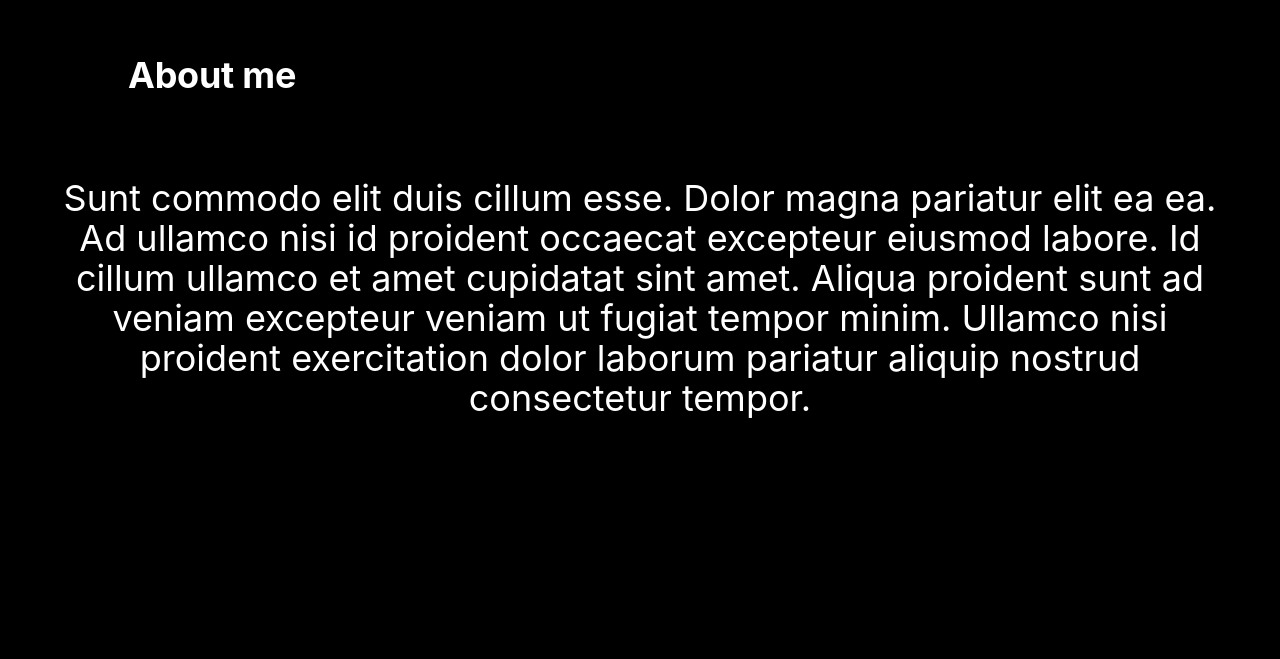
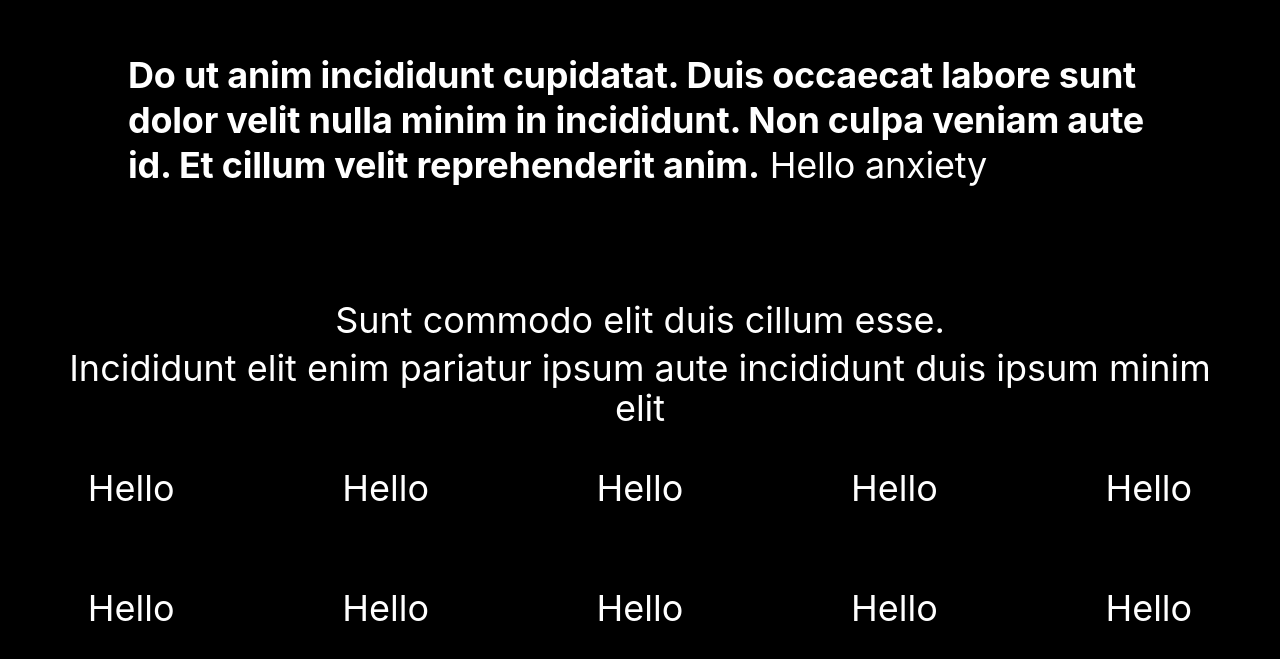
Before and after one commit to Ntrug1/Portfolio, a Next.js app: page / in a window 1280 px wide. Shown: the part 827-1486 px from the top of the page. Before the commit the page ends 1325 px from the top, so only its background shows below. Built offline with nearby package versions, Linux system fonts and the light colour scheme.

Commit message:
update project aliases and change minor ui to the about section

```diff
--- a/components/aboutme.tsx
+++ b/components/aboutme.tsx
@@ -1,22 +1,34 @@
-import React from "react";
-
-const AboutMe: React.FC = () => {
+const AboutMe = () => {
   return (
     <section className="flex flex-col py-20 text-3xl md:text-4xl">
       <div className="container mx-auto px-11">
         <p className="leading-tight max-w-5xl mx-auto text-4xl tracking-tight">
-          <strong>About me</strong>
+          <strong>
+            Do ut anim incididunt cupidatat. Duis occaecat labore sunt dolor
+            velit nulla minim in incididunt. Non culpa veniam aute id. Et cillum
+            velit reprehenderit anim.
+          </strong>{" "}
+          Hello anxiety
         </p>
       </div>
-      <div className="container mx-auto px-11 text-center mt-20">
-        <h2>
-          Sunt commodo elit duis cillum esse. Dolor magna pariatur elit ea ea.
-          Ad ullamco nisi id proident occaecat excepteur eiusmod labore. Id
-          cillum ullamco et amet cupidatat sint amet. Aliqua proident sunt ad
-          veniam excepteur veniam ut fugiat tempor minim. Ullamco nisi proident
-          exercitation dolor laborum pariatur aliquip nostrud consectetur
-          tempor.
-        </h2>
+      <div className="container mx-auto px-11 text-center mt-28">
+        <h2>Sunt commodo elit duis cillum esse.</h2>
+        <div className="mt-2">
+          Incididunt elit enim pariatur ipsum aute incididunt duis ipsum minim
+          elit
+        </div>
+        <div className="mt-10 grid grid-cols-2 md:grid-cols-3 lg:grid-cols-4 xl:grid-cols-5 gap-6 lg:gap-20">
+          <div>Hello</div>
+          <div>Hello</div>
+          <div>Hello</div>
+          <div>Hello</div>
+          <div>Hello</div>
+          <div>Hello</div>
+          <div>Hello</div>
+          <div>Hello</div>
+          <div>Hello</div>
+          <div>Hello</div>
+        </div>
       </div>
     </section>
   );
--- a/components/masthead.tsx
+++ b/components/masthead.tsx
@@ -1,6 +1,5 @@
-import React, { useRef, useContext, useState, useCallback } from "react";
-import Image from "next/image";
 import { ArrowDown2 } from "iconsax-react";
+import React, { useContext, useRef } from "react";
 import { ScrollContext } from "../utils/contexts/ScrollObserver";
 
 const Masthead: React.FC = () => {
--- a/pages/_app.tsx
+++ b/pages/_app.tsx
@@ -1,11 +1,11 @@
+import "@styles/globals.css";
 import type { AppProps } from "next/app";
-import "../styles/globals.css";
 
 function MyApp({ Component, pageProps }: AppProps) {
   return (
     // <ScrollObserver>
     <Component {...pageProps} />
-    // </ScrollObserver>
+    // {/* </ScrollObserver> */}
   );
 }
 
--- a/pages/index.tsx
+++ b/pages/index.tsx
@@ -1,13 +1,13 @@
+import AboutMe from "@components/aboutme";
+import Masthead from "@components/masthead";
 import type { NextPage } from "next";
 import Head from "next/head";
-import AboutMe from "../components/aboutme";
-import Masthead from "../components/masthead";
 
 const Home: NextPage = () => {
   return (
     <div>
       <Head>
-        <title>Trung&apos;s Portfolio</title>
+        <title>Portfolio</title>
         <meta name="description" content="Generated by create next app" />
         <link rel="icon" href="/favicon.ico" />
       </Head>
```
Also changed, not shown: tsconfig.json (+9 -1 lines).
